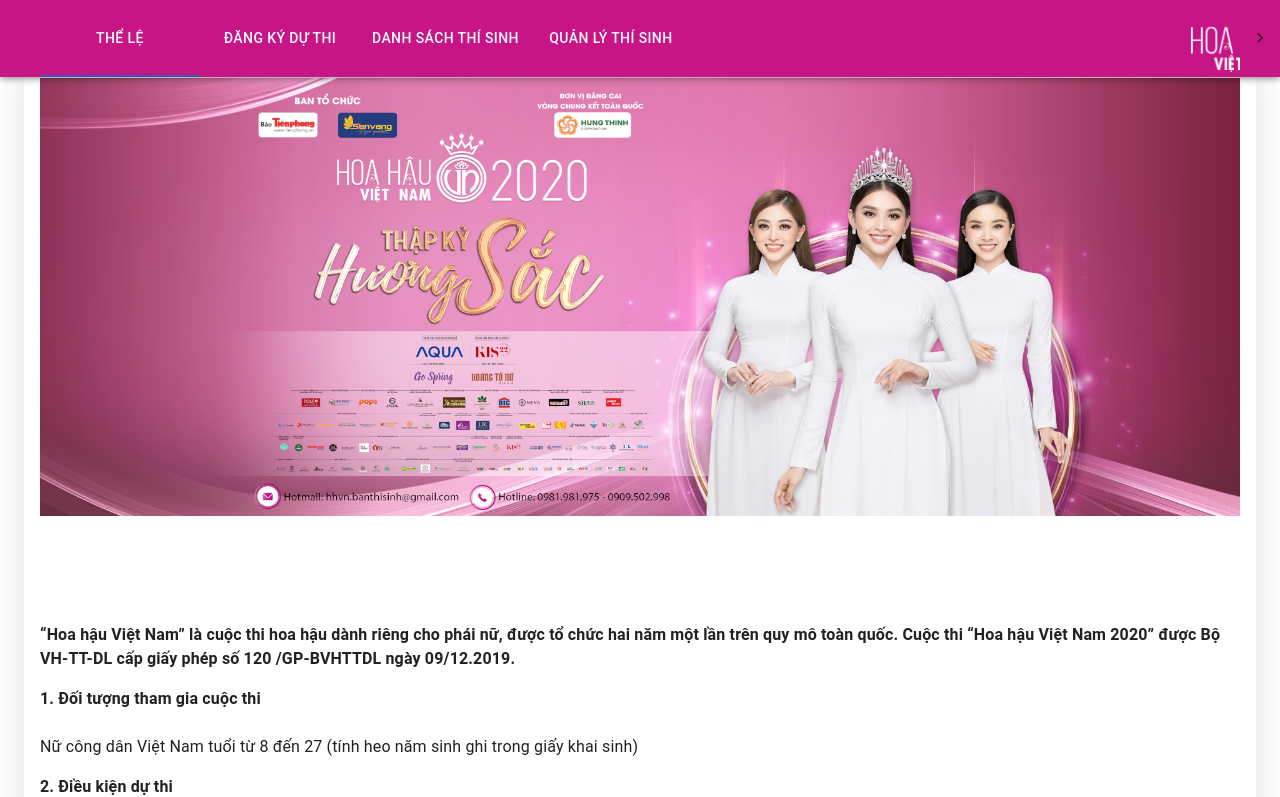
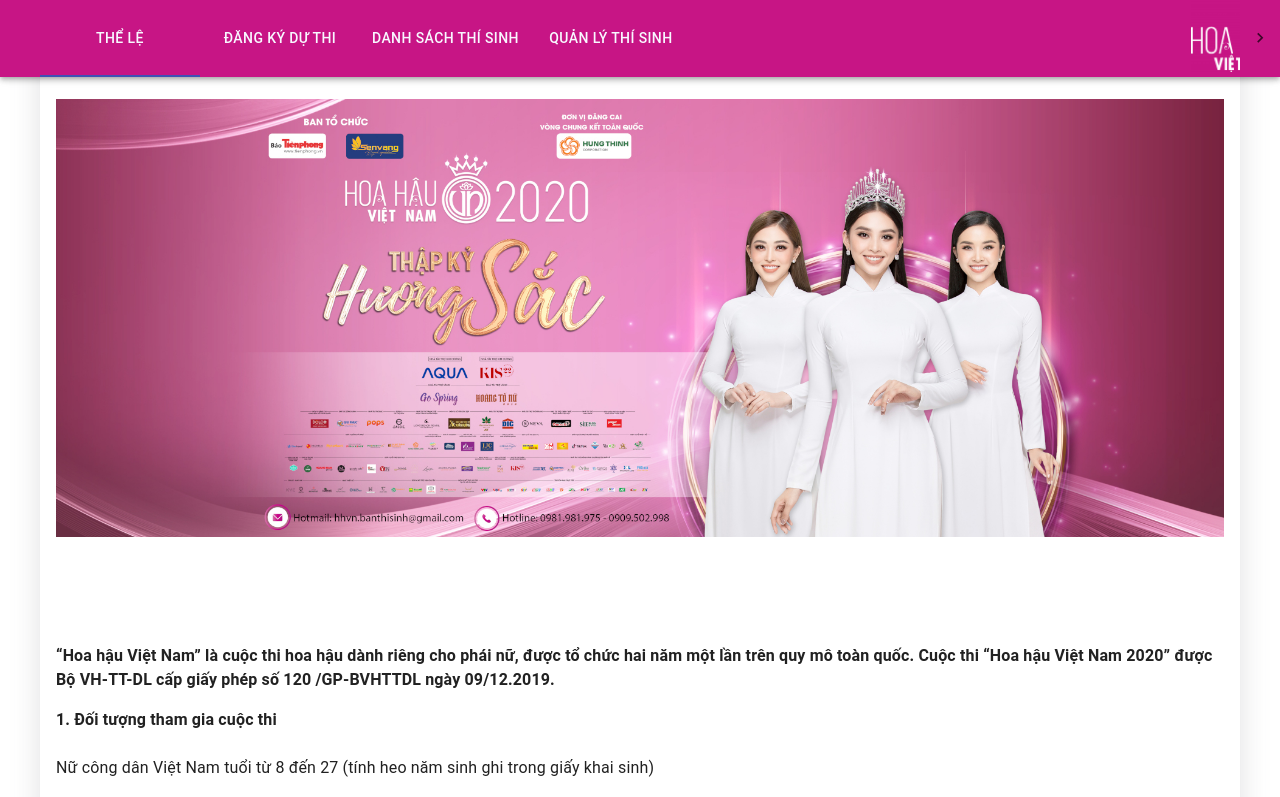
Before and after one commit to TamHuu/Missteen_ReactJS, a React (Create React App) app: page / in a window 1280 px wide. Shown: the top 797 px of the page. Built offline with nearby package versions, Linux system fonts and the light colour scheme.

Commit message:
missteen

```diff
--- a/src/Atomic/navigation/tabs.jsx
+++ b/src/Atomic/navigation/tabs.jsx
@@ -11,11 +11,13 @@
 import Register from "../pages/pageRegister";
 import Album from "../pages/listCandicates";
 import LogoHH from "../../assets/img/LogoHHV.png";
+import { Grid } from "@material-ui/core";
 function TabPanel(props) {
   const { children, value, index, ...other } = props;
 
   return (
     <div
+      style={{ justifyContent: "space-between" }}
       role="tabpanel"
       hidden={value !== index}
       id={`scrollable-auto-tabpanel-${index}`}
@@ -71,7 +73,9 @@
           variant="scrollable"
           scrollButtons="auto"
           aria-label="scrollable auto tabs example"
-          style={{ backgroundColor: "mediumvioletred" }}
+          style={{
+            backgroundColor: "mediumvioletred",
+          }}
         >
           <Tab
             style={{ color: "ghostwhite" }}
@@ -94,13 +98,11 @@
             {...a11yProps(3)}
           />
           <div className="logo">
-            <img
-              src={LogoHH}
-              style={{ width: "250px", marginLeft: "500px" }}
-            ></img>
+            <img src={LogoHH} style={{ width: "250px", marginLeft: "500px" }} />
           </div>
         </Tabs>
       </AppBar>
+
       <TabPanel value={value} index={0}>
         <Rules />
       </TabPanel>
--- a/src/Atomic/pages/pageRules.jsx
+++ b/src/Atomic/pages/pageRules.jsx
@@ -49,7 +49,8 @@
 
       <Main
         style={{
-          margin: "48px auto",
+          maxWidth: "1200px",
+          margin: "11px auto",
           padding: "0 1rem",
           boxShadow: "rgba(100, 100, 111, 0.2) 0px 7px 29px 0px",
         }}
@@ -58,7 +59,7 @@
         <Typography style={{ textAlign: "center", marginBottom: "100px" }}>
           {" "}
           <img
-            style={{ width: "100%", height: "438px", marginTop: "-58px" }}
+            style={{ width: "100%", height: "438px" }}
             src={CoverWeb}
             alt=""
           />{" "}
```
